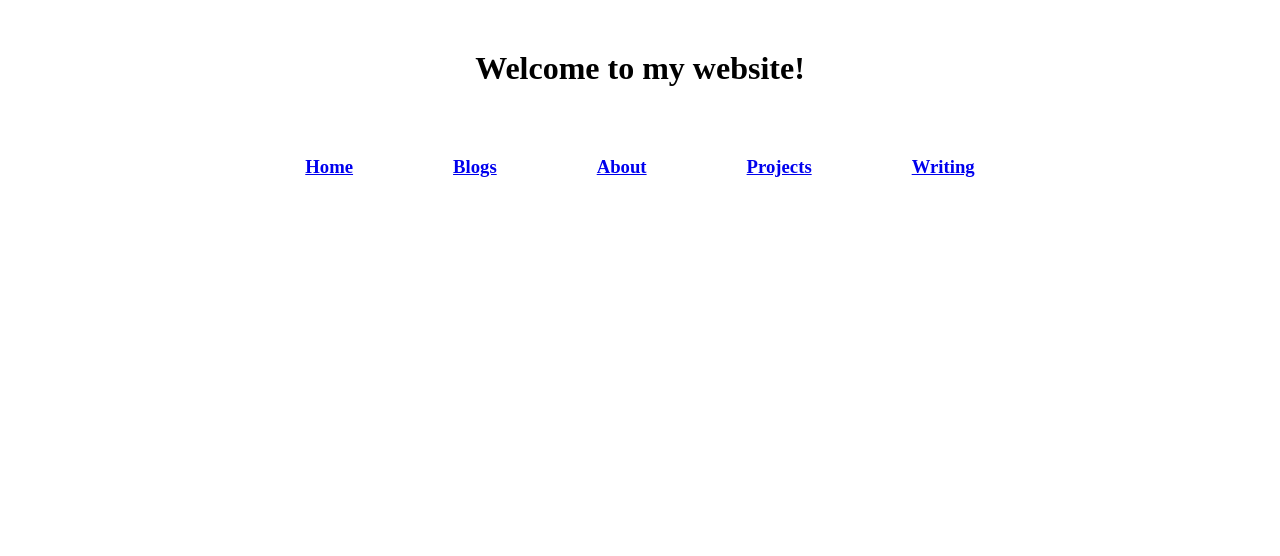
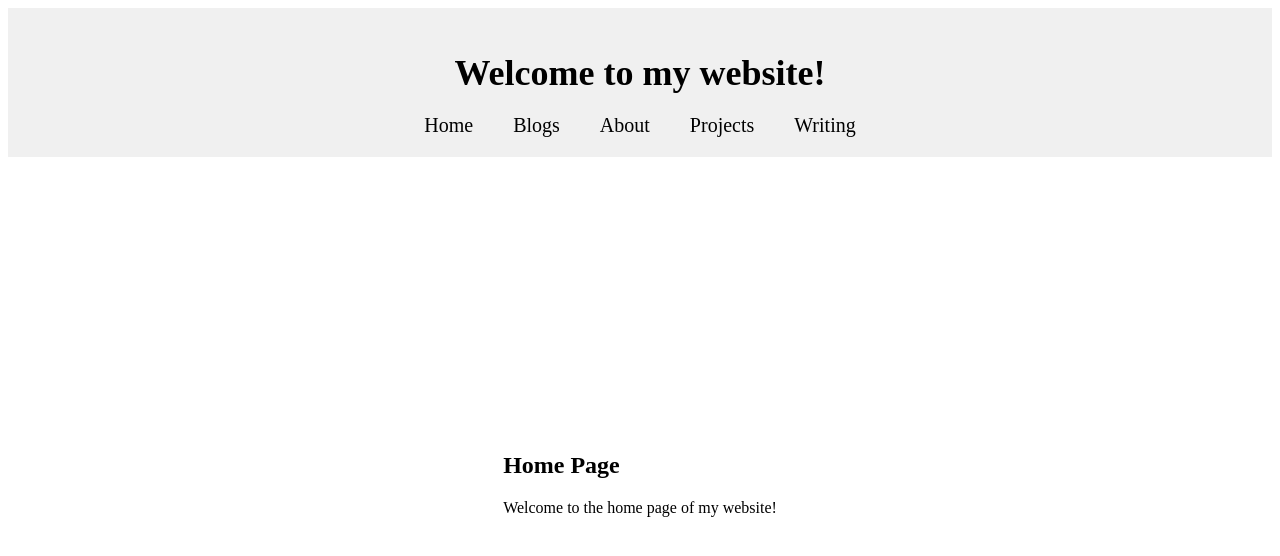
Before and after one commit to jackforevergreen/jack-pearson, a React (Create React App) app: page / in a window 1280 px wide. Shown: the top 556 px of the page. Built offline with nearby package versions, Linux system fonts and the light colour scheme.

Commit message:
Add Basic pages

```diff
--- a/src/App.js
+++ b/src/App.js
@@ -1,27 +1,68 @@
 import React from 'react';
-import { Route, BrowserRouter as Router, Routes } from 'react-router-dom';
-import Header from './components/Header';
+import { Link, Route, BrowserRouter as Router, Routes } from 'react-router-dom';
 import About from './pages/About';
 import Blogs from './pages/Blogs';
 import Home from './pages/Home';
-import Projects from './pages/Projects';
+import Projects from './pages/Project';
 import Writing from './pages/Writing';
 
-function App() {
+
+const App = () => {
   return (
     <Router>
-      <div>
-        <Header />
+      <div style={{
+        fontFamily: '"Times New Roman", Times, serif',
+        minHeight: '100vh',
+        display: 'flex',
+        flexDirection: 'column'
+      }}>
+        <header style={{
+          backgroundColor: '#f0f0f0',
+          padding: '20px 0',
+          textAlign: 'center'
+        }}>
+          <h1 style={{
+            fontSize: '36px',
+            marginBottom: '20px'
+          }}>
+            Welcome to my website!
+          </h1>
+          <nav style={{
+            display: 'flex',
+            justifyContent: 'center',
+            gap: '40px'
+          }}>
+            <Link to="/" style={linkStyle}>Home</Link>
+            <Link to="/blogs" style={linkStyle}>Blogs</Link>
+            <Link to="/about" style={linkStyle}>About</Link>
+            <Link to="/projects" style={linkStyle}>Projects</Link>
+            <Link to="/writing" style={linkStyle}>Writing</Link>
+          </nav>
+        </header>
+        <main style={{
+          flex: 1,
+          padding: '20px',
+          display: 'flex',
+          justifyContent: 'center',
+          alignItems: 'center'
+        }}>
           <Routes>
-          <Route path="/jack-pearson" element={<Home />} />
+            <Route path="/" element={<Home />} />
             <Route path="/blogs" element={<Blogs />} />
             <Route path="/about" element={<About />} />
             <Route path="/projects" element={<Projects />} />
             <Route path="/writing" element={<Writing />} />
           </Routes>
+        </main>
       </div>
     </Router>
   );
-}
+};
+
+const linkStyle = {
+  fontSize: '20px',
+  color: '#000',
+  textDecoration: 'none'
+};
 
 export default App;
--- a/src/components/Header.js
+++ /dev/null
@@ -1,19 +0,0 @@
-import React from 'react';
-import { Link } from 'react-router-dom';
-
-function Header() {
-  return (
-    <div style={{ textAlign: 'center', marginTop: '50px' }}>
-      <h1>Welcome to my website!</h1>
-      <nav style={{ display: 'flex', justifyContent: 'center', marginTop: '50px' }}>
-        <Link to="/" style={{ margin: '0 50px' }}><h3>Home</h3></Link>
-        <Link to="/blogs" style={{ margin: '0 50px' }}><h3>Blogs</h3></Link>
-        <Link to="/about" style={{ margin: '0 50px' }}><h3>About</h3></Link>
-        <Link to="/projects" style={{ margin: '0 50px' }}><h3>Projects</h3></Link>
-        <Link to="/writing" style={{ margin: '0 50px' }}><h3>Writing</h3></Link>
-      </nav>
-    </div>
-  );
-}
-
-export default Header;
--- a/src/pages/About.js
+++ b/src/pages/About.js
@@ -1,12 +1,10 @@
 import React from 'react';
 
-function About() {
-  return (
-    <div>
-      <h2>About</h2>
-      <p>Welcome to the About page. Content coming soon!</p>
-    </div>
-  );
-}
+const About = () => (
+  <div>
+    <h2>About Me</h2>
+    <p>Learn more about who I am and what I do.</p>
+  </div>
+);
 
 export default About;
--- a/src/pages/Blogs.js
+++ b/src/pages/Blogs.js
@@ -1,13 +1,15 @@
 import React from 'react';
 
-function Blogs() {
+const Blogs = () => {
+  return (
+        <h1 style={{
+          fontSize: '36px',
+          marginBottom: '20px'
+        }}>
+          BLOG
+        </h1>
+  );
+};
 
-  return (
-    <div>
-      <h2>Blogs</h2>
-
-    </div>
-  );
-}
 
 export default Blogs;
--- a/src/pages/Home.js
+++ b/src/pages/Home.js
@@ -0,0 +1,10 @@
+import React from 'react';
+
+const Home = () => (
+  <div>
+    <h2>Home Page</h2>
+    <p>Welcome to the home page of my website!</p>
+  </div>
+);
+
+export default Home;
--- /dev/null
+++ b/src/pages/Project.js
@@ -0,0 +1,10 @@
+import React from 'react';
+
+const Projects = () => (
+  <div>
+    <h2>My Projects</h2>
+    <p>Check out some of the projects I've been working on.</p>
+  </div>
+);
+
+export default Projects;
--- a/src/pages/Projects.js
+++ /dev/null
@@ -1,12 +0,0 @@
-import React from 'react';
-
-function Projects() {
-  return (
-    <div>
-      <h2>Projects</h2>
-      <p>Welcome to the Projects page. Content coming soon!</p>
-    </div>
-  );
-}
-
-export default Projects;
--- a/src/pages/Writing.js
+++ b/src/pages/Writing.js
@@ -1,12 +1,10 @@
 import React from 'react';
 
-function Writing() {
-  return (
-    <div>
-      <h2>Writing</h2>
-      <p>Welcome to the Writing page. Content coming soon!</p>
-    </div>
-  );
-}
+const Writing = () => (
+  <div>
+    <h2>My Writing</h2>
+    <p>Explore some of my written works and publications.</p>
+  </div>
+);
 
 export default Writing;
```
Lines whose indentation alone changed are shown as unchanged.
